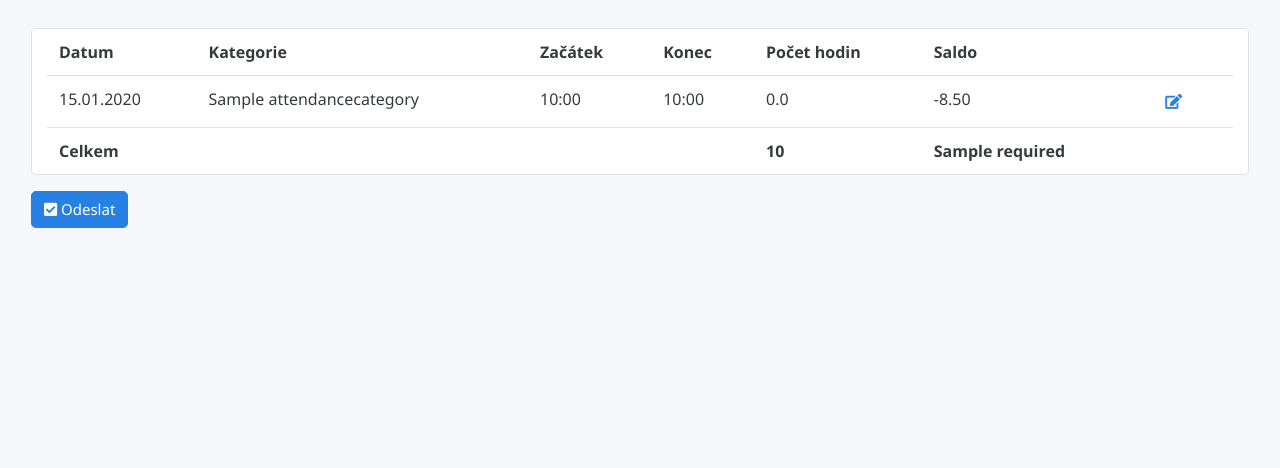
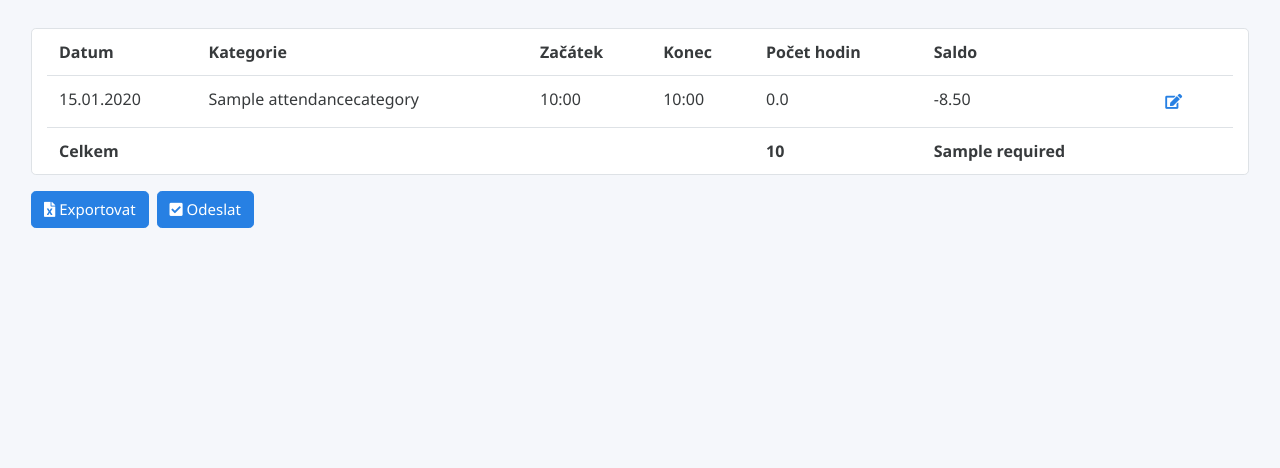
Before and after one commit to skapis/attendance, a Django app: template attendance/templates/attendance/index.html in a window 1280 px wide. Shown: the part 206-674 px from the top of the page. Run offline with Django 4.2, Linux system fonts and the light colour scheme; tables that the repository leaves empty hold one stand-in row (values such as "Sample post"); the template is opened without the code that fills it: values that come from a table or form of the project are taken from there, most other values are stand-ins (such as "Sample title", 1, 10 or a date in 2020); some libraries are stand-ins or nearby versions.

Commit message:
Update index.html

```diff
--- a/attendance/templates/attendance/index.html
+++ b/attendance/templates/attendance/index.html
@@ -70,6 +70,7 @@
                 </div>
             </div>
             <div class="row px-3 mb-3">
+                <a href="{% url 'export_att' %}?{{ request.GET.urlencode }}" class="btn btn-primary rounded-lg mr-2"><i class="fa fa-file-excel"></i> Exportovat</a>
                 {% if not confirmed %}
                     {% if required >= 0 %}
                         <button data-toggle="modal" data-target="#confirmAtt" class="btn btn-primary rounded-lg">
```
